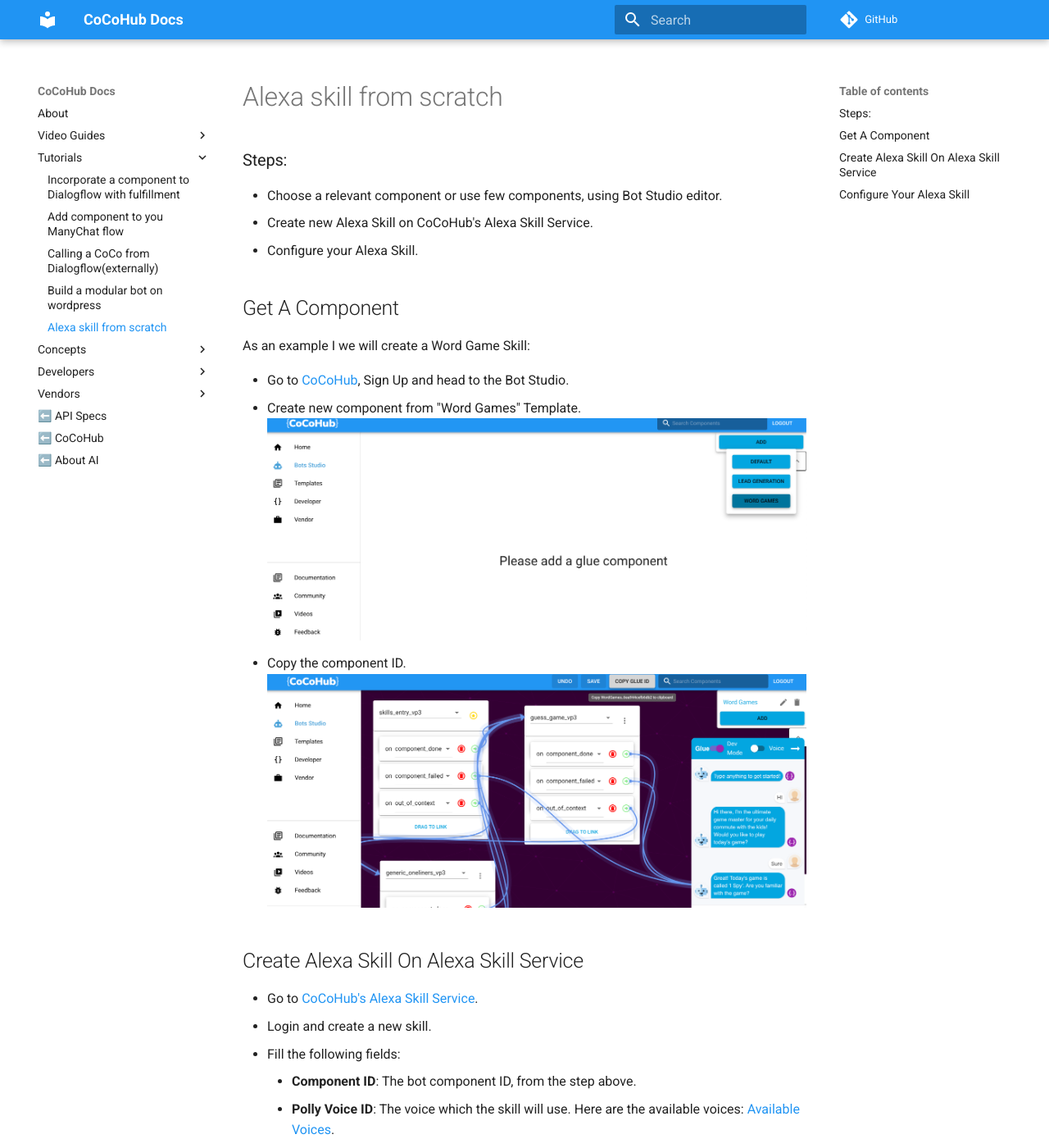
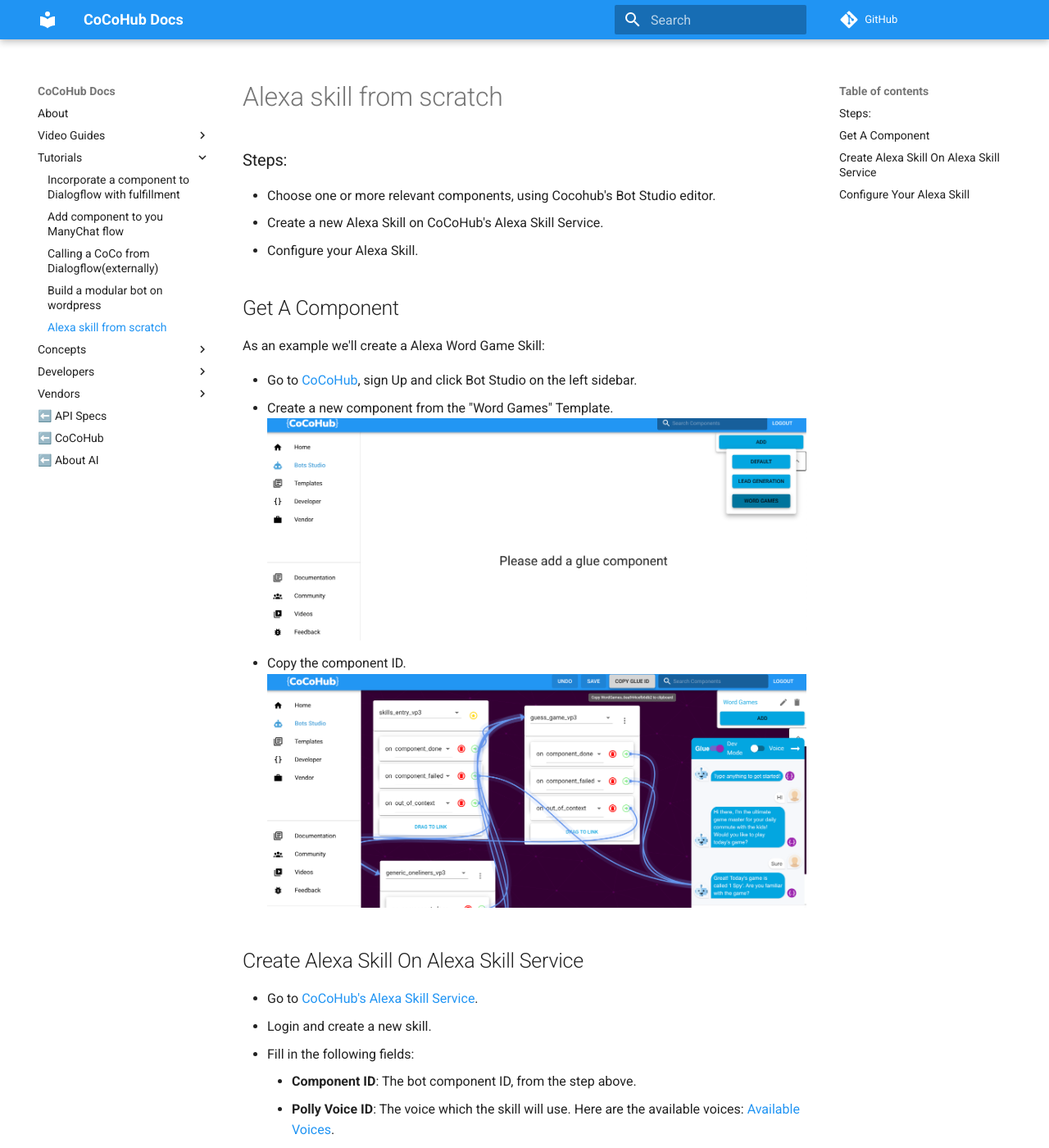
Before and after one commit to ConversationalComponents/docs, an MkDocs documentation site: the page built from docs/tutorials/alexa_skill_from_scratch.md, in a window 1280 px wide and 1400 px high. Shown: the whole window at 82% size. Built offline with MkDocs 1.6.1 and Material for MkDocs 9.7.7, drawn with Linux system fonts in a browser that asks for light colours; comment, search, counter and statistics services are not loaded; some of the changed text lies outside the part shown.

Commit message:
Update alexa_skill_from_scratch.md

```diff
--- a/docs/tutorials/alexa_skill_from_scratch.md
+++ b/docs/tutorials/alexa_skill_from_scratch.md
@@ -1,16 +1,16 @@
 ### Steps:
 
-* Choose a relevant component or use few components, using Bot Studio editor.
-* Create new Alexa Skill on CoCoHub's Alexa Skill Service.
+* Choose one or more relevant components, using Cocohub's Bot Studio editor.
+* Create a new Alexa Skill on CoCoHub's Alexa Skill Service.
 * Configure your Alexa Skill.
 
 
 ## Get A Component
 
-As an example I we will create a Word Game Skill:
+As an example we'll create a Alexa Word Game Skill:
 
-* Go to [CoCoHub](https://cocohub.ai/ "CoCoHub"), Sign Up and head to the Bot Studio.
-* Create new component from "Word Games" Template.
+* Go to [CoCoHub](https://cocohub.ai/ "CoCoHub"), sign Up and click Bot Studio on the left sidebar.
+* Create a new component from the "Word Games" Template.
 ![](./screenshots/alexa_skill_from_scratch/1_Add_Word_Games.png)
 * Copy the component ID.
 ![](./screenshots/alexa_skill_from_scratch/2_Copy_Bot_ID.png)
@@ -18,12 +18,12 @@
 ## Create Alexa Skill On Alexa Skill Service
 * Go to [CoCoHub's Alexa Skill Service](https://alexa.cocohub.ai "CoCoHub's Alexa Skill Service").
 * Login and create a new skill.
-* Fill the following fields:
+* Fill in the following fields:
     * **Component ID**: The bot component ID, from the step above.
     * **Polly Voice ID**: The voice which the skill will use. Here are the available voices: [Available Voices](https://docs.aws.amazon.com/polly/latest/dg/voicelist.html "Available Voices").
-    * **End Statement**: Skill response on stop skill.
-    * **Help Statement**: Skill response will be returned on AMAZON.Help intent.
-    * **Skill Invocation Name**: The word which will invoke the skill.
+    * **End Statement**: Skill response when users wishes to end the skill.
+    * **Help Statement**: Skill response will be returned on AMAZON. Help intent.
+    * **Skill Invocation Name**: The phrase which will invoke the skill. Eg. Alexa, open Jeopardy
 ![](./screenshots/alexa_skill_from_scratch/3_Add_Skill_On_Service.png)
 
 ## Configure Your Alexa Skill
```
